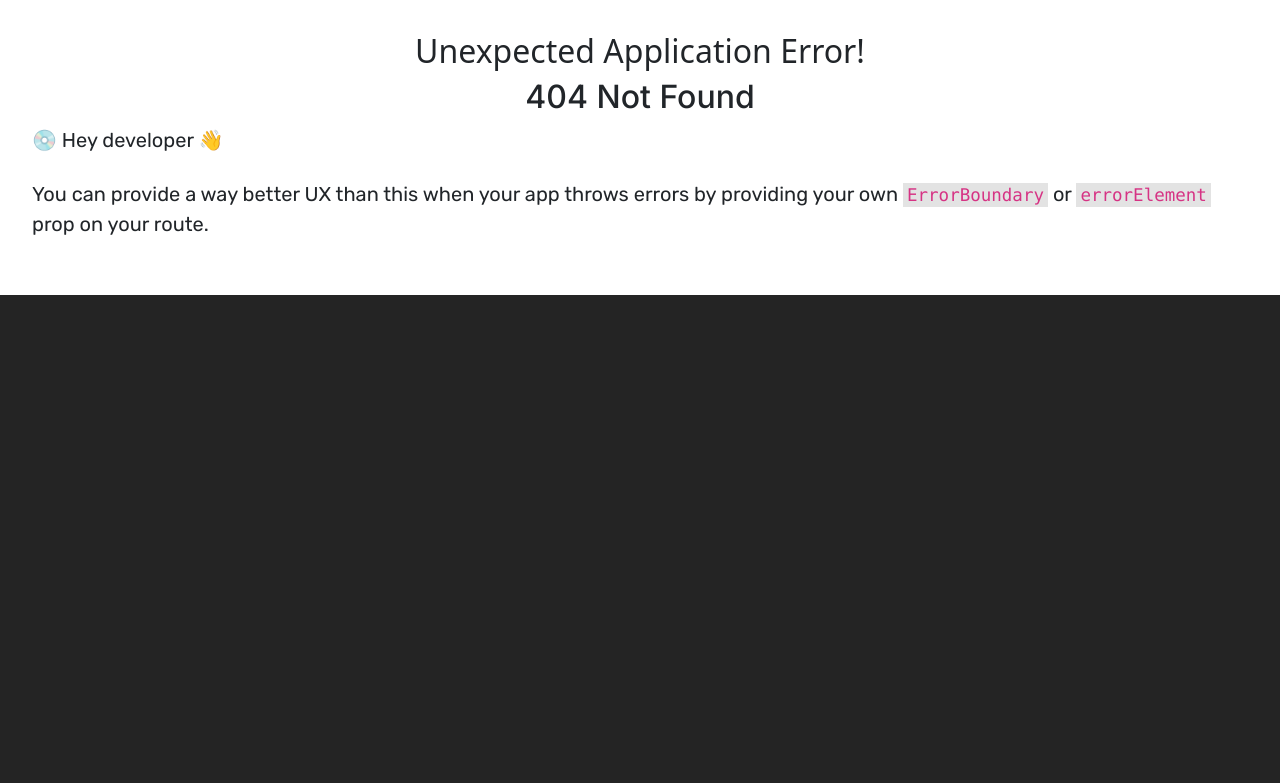
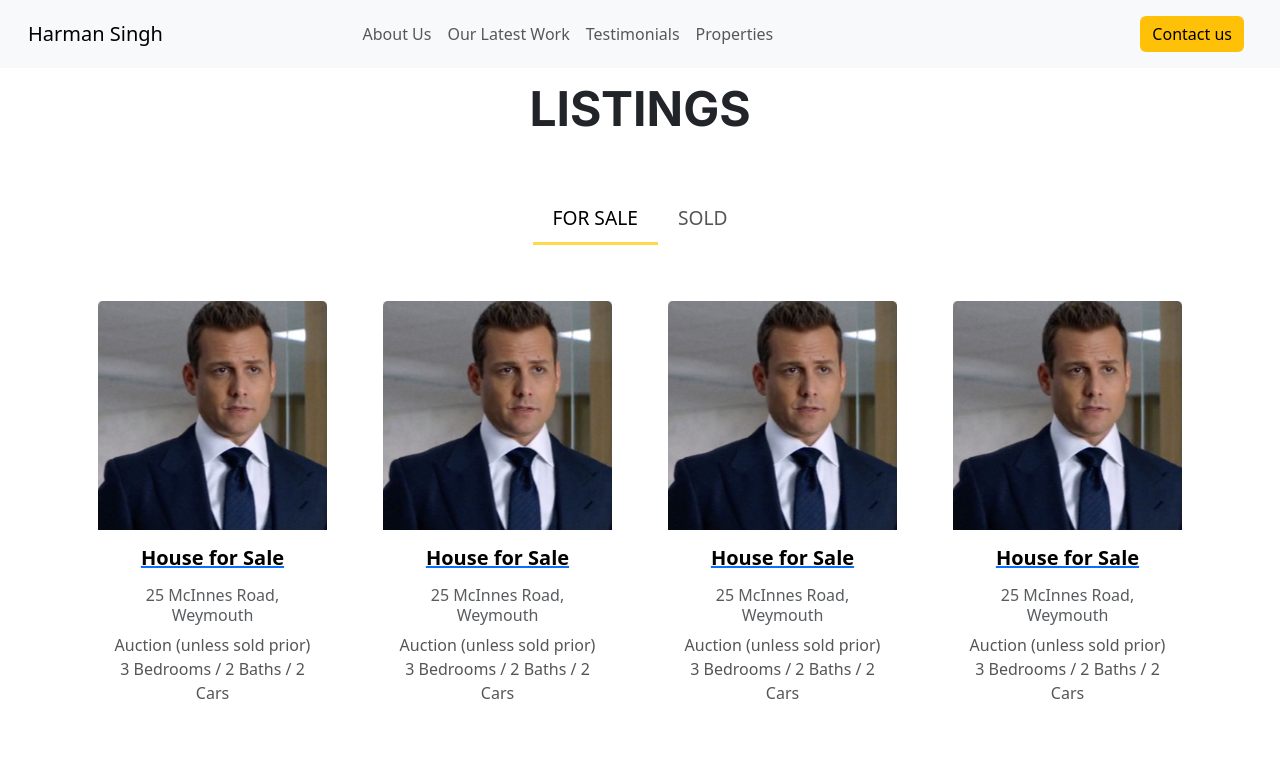
Before and after one commit to Karmveer27/harman-website, a React (Vite) app in the folder frontend/: page /properties in a window 1280 px wide. Before the commit this address had no page. Shown: the top 783 px of the page. Built offline with nearby package versions, Linux system fonts and the light colour scheme; a web font is replaced by a local one.

Commit message:
Finished properties screen

```diff
--- a/frontend/src/components/Header/index.jsx
+++ b/frontend/src/components/Header/index.jsx
@@ -20,13 +20,13 @@ function Header() {
                         <Nav.Link as={Link} to="/#about" onClick={() => handleSetActiveLink('#about')}>
                             About Us
                         </Nav.Link>
-                        <Nav.Link as={Link} to="/#work" onClick={() => handleSetActiveLink('#latest-work')}>
+                        <Nav.Link as={Link} to="/#work" onClick={() => handleSetActiveLink('#work')}>
                             Our Latest Work
                         </Nav.Link>
                         <Nav.Link as={Link} to="/#testimonials" onClick={() => handleSetActiveLink('#testimonials')}>
                             Testimonials
                         </Nav.Link>
-                        <Nav.Link as={Link} to="/#properties" onClick={() => handleSetActiveLink('#properties')}>
+                        <Nav.Link as={Link} to="/properties" onClick={() => handleSetActiveLink('#properties')}>
                             Properties
                         </Nav.Link>
                     </Nav>
--- a/frontend/src/main.jsx
+++ b/frontend/src/main.jsx
@@ -7,12 +7,14 @@ import {createBrowserRouter, createRoutesFromElements, Route, RouterProvider} fr
 import HomeScreen from "./screens/HomeScreen";
 import TestScreen from "./screens/TestScreen.jsx";
 import Contact from './screens/Contact/index.jsx';
+import Properties from './screens/Properties/index.jsx';
 
 const router = createBrowserRouter(
     createRoutesFromElements(
         <Route path="/"  element={<App />}>
             <Route index={true} element={<HomeScreen />} />
             <Route path="/contact" element={<Contact />} />
+            <Route path="/properties" element={<Properties />} />
             <Route path={"/test"} element={<TestScreen />} />
         </Route>
     )
--- /dev/null
+++ b/frontend/src/screens/Properties/House/index.css
@@ -0,0 +1,55 @@
+
+.card-img-top {
+  height: 250px;
+  width: 250px;
+  object-fit: cover;
+}
+
+.c-image-container {
+  width: 100%;
+  padding-top: 100%;
+  position: relative;
+  overflow: hidden;
+  background: #f0f0f0;
+}
+
+.c-image-container img {
+  position: absolute;
+  top: 0;
+  left: 0;
+  width: 100%;
+  height: 100%;
+  object-fit: cover;
+}
+
+.nav-pills .nav-link {
+  border: none;
+  border-radius: 0;
+  color: #555;
+  font-size: 1.2rem;
+  padding: 10px 20px;
+  text-transform: uppercase;
+}
+
+.nav-pills .nav-link.active {
+  background-color: #fff;
+  border-bottom: 3px solid #ffda44;
+  color: #000;
+}
+
+.nav-pills .nav-link:hover {
+  color: #ffda44;
+}
+
+.card {
+  border: none;
+}
+
+.card-title {
+  font-weight: bold;
+  color: #000;
+}
+
+.card-text {
+  color: #555;
+}
--- /dev/null
+++ b/frontend/src/screens/Properties/House/index.jsx
@@ -0,0 +1,32 @@
+import React from 'react';
+import { Card } from 'react-bootstrap';
+import { Link } from 'react-router-dom';
+import './index.css';  // Ensure the CSS is properly linked
+
+function House() {
+  return (
+    <Card className="my-3 p-3 rounded">
+      <Link to={`/houseurl`}>
+        <div className="c-image-container">
+          <img src="suit1.jpg" alt="House for Sale" className="card-img-top house-img" />
+        </div>
+      </Link>
+      <Card.Body>
+        <Link to={`/houseurl`}>
+          <Card.Title as="h5" className="mb-3">
+            House for Sale
+          </Card.Title>
+        </Link>
+        <Card.Text as="h6" className="mb-2 text-muted">
+          25 McInnes Road, Weymouth
+        </Card.Text>
+        <Card.Text as="div">
+          <div>Auction (unless sold prior)</div>
+          <div>3 Bedrooms / 2 Baths / 2 Cars</div>
+        </Card.Text>
+      </Card.Body>
+    </Card>
+  );
+}
+
+export default House;
--- /dev/null
+++ b/frontend/src/screens/Properties/index.jsx
@@ -0,0 +1,60 @@
+import React, { useState } from 'react';
+import House from './House';
+import { Row, Col, Tab, Nav } from "react-bootstrap";
+import './index.css';  // Make sure you have the necessary CSS for styling
+
+function Properties() {
+  const [key, setKey] = useState('for-sale');
+
+  return (
+    <>
+      <h1 className="text-center py-5">LISTINGS</h1>
+      <Tab.Container id="listings-tabs" defaultActiveKey="for-sale" activeKey={key} onSelect={(k) => setKey(k)}>
+        <Nav variant="pills" className="justify-content-center mb-4">
+          <Nav.Item>
+            <Nav.Link eventKey="for-sale">For Sale</Nav.Link>
+          </Nav.Item>
+          <Nav.Item>
+            <Nav.Link eventKey="sold">Sold</Nav.Link>
+          </Nav.Item>
+        </Nav>
+
+        <Tab.Content>
+          <Tab.Pane eventKey="for-sale">
+            <Row>
+              <Col sm={12} md={6} lg={4} xl={3}>
+                <House />
+              </Col>
+              <Col sm={12} md={6} lg={4} xl={3}>
+                <House />
+              </Col>
+              <Col sm={12} md={6} lg={4} xl={3}>
+                <House />
+              </Col>
+              <Col sm={12} md={6} lg={4} xl={3}>
+                <House />
+              </Col>
+              <Col sm={12} md={6} lg={4} xl={3}>
+                <House />
+              </Col>
+              <Col sm={12} md={6} lg={4} xl={3}>
+                <House />
+              </Col>
+            </Row>
+          </Tab.Pane>
+
+          <Tab.Pane eventKey="sold">
+            <Row>
+              <Col sm={12} md={6} lg={4} xl={3}>
+                <House />
+              </Col>
+
+            </Row>
+          </Tab.Pane>
+        </Tab.Content>
+      </Tab.Container>
+    </>
+  );
+}
+
+export default Properties;
```
Also changed, not shown: frontend/src/screens/Properties/index.css (added).
